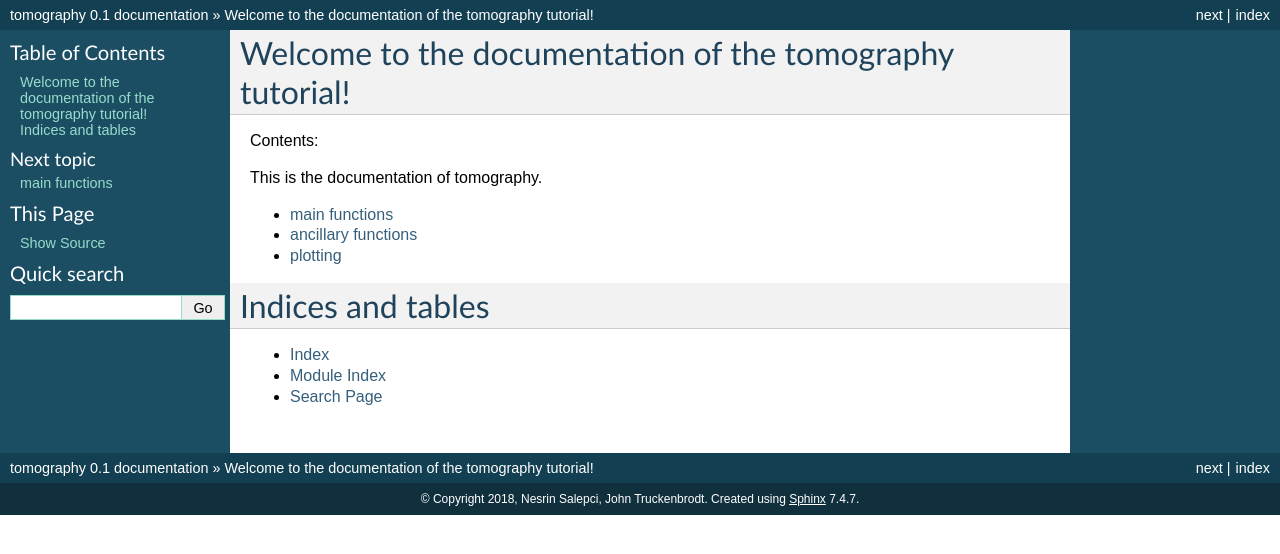
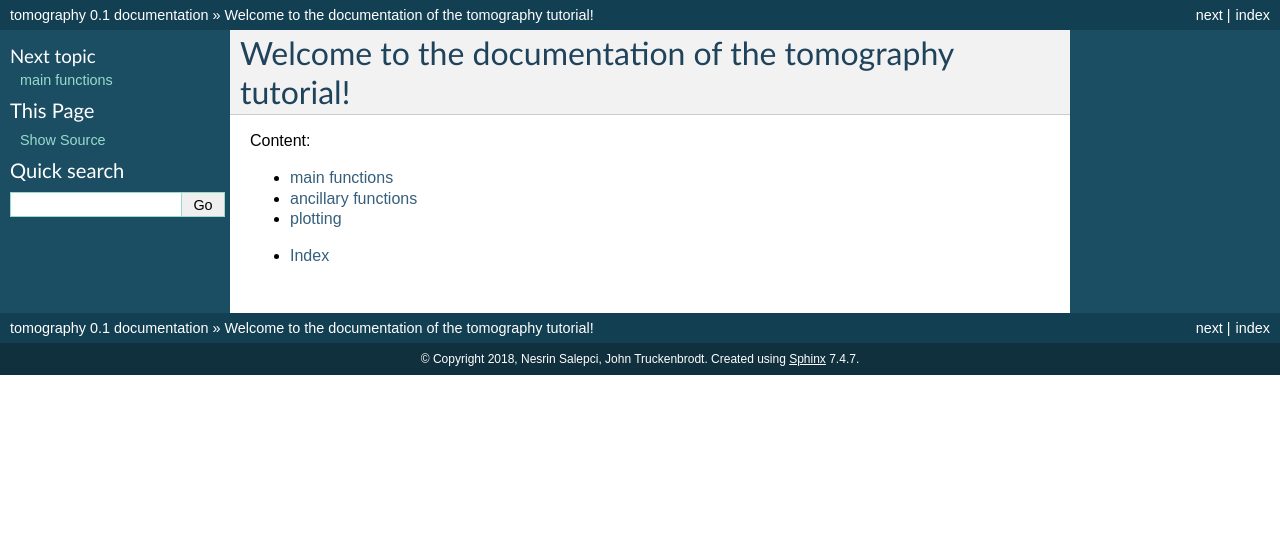
Before and after one commit to EO-College/tomography_tutorial, a Sphinx documentation site: the page built from docs/index.rst, in a window 1280 px wide. Shown: the top 554 px of the page. Built offline with Sphinx 7.4.7, drawn with Linux system fonts in a browser that asks for light colours; formulas are drawn with MathJax 3.

Commit message:
[docs.index] simplified main documentation menu

```diff
--- a/docs/index.rst
+++ b/docs/index.rst
@@ -6,19 +6,10 @@
 Welcome to the documentation of the tomography tutorial!
 ========================================================
 
-Contents:
-
-This is the documentation of tomography.
+Content:
 
 .. toctree::
 
    tomography
 
-
-
-Indices and tables
-==================
-
 * :ref:`genindex`
-* :ref:`modindex`
-* :ref:`search`
```
